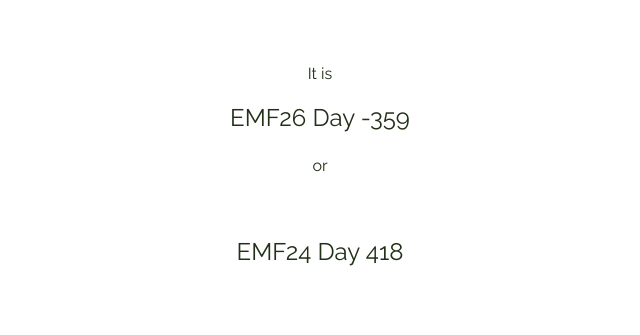
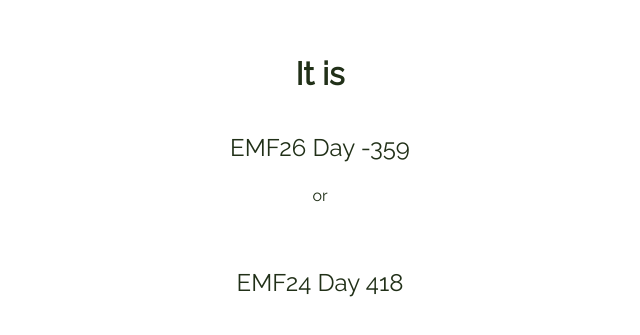
Before and after one commit to Johnr24/emf_cal, a plain HTML site: page index.html in a window 1280 px wide. Shown: the part 231-566 px from the top of the page, without its empty margins (320-960 px from the left). Drawn offline with Linux system fonts and the light colour scheme.

Commit message:
formating again

```diff
--- a/index.html
+++ b/index.html
@@ -38,7 +38,7 @@
     </script>
 </head>
 <body>
-    It is
+    <h1>It is</h1>
     <p id="future_counter"></p>
     or
     <h1></h1> <p id="counter"></p>
```
